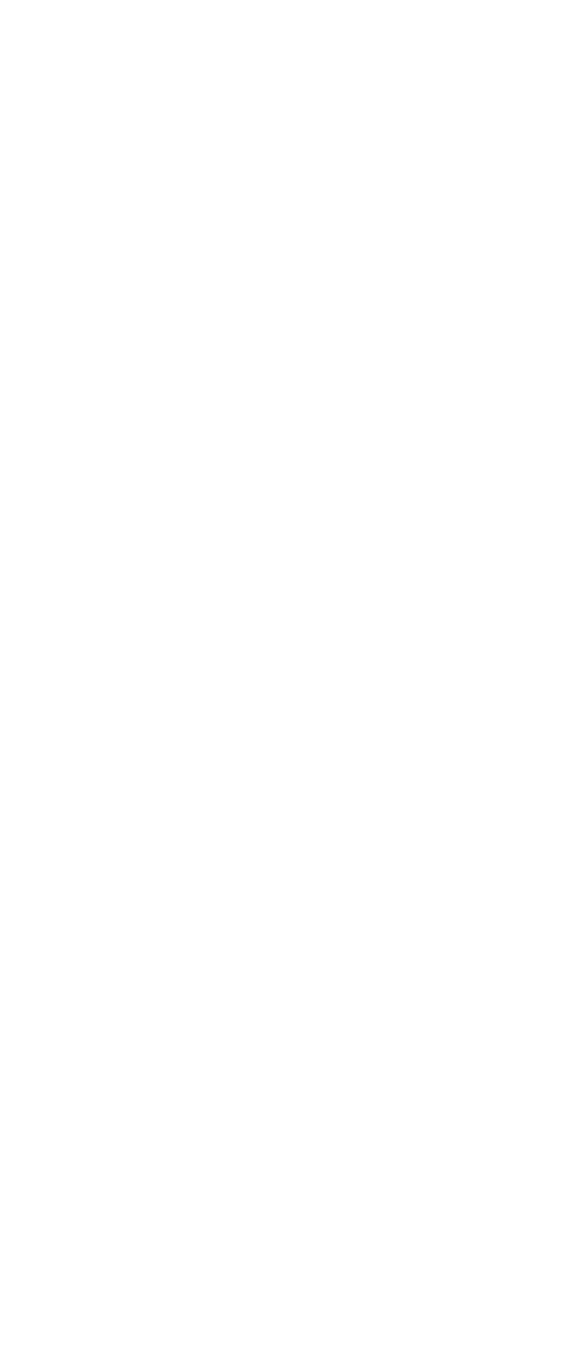
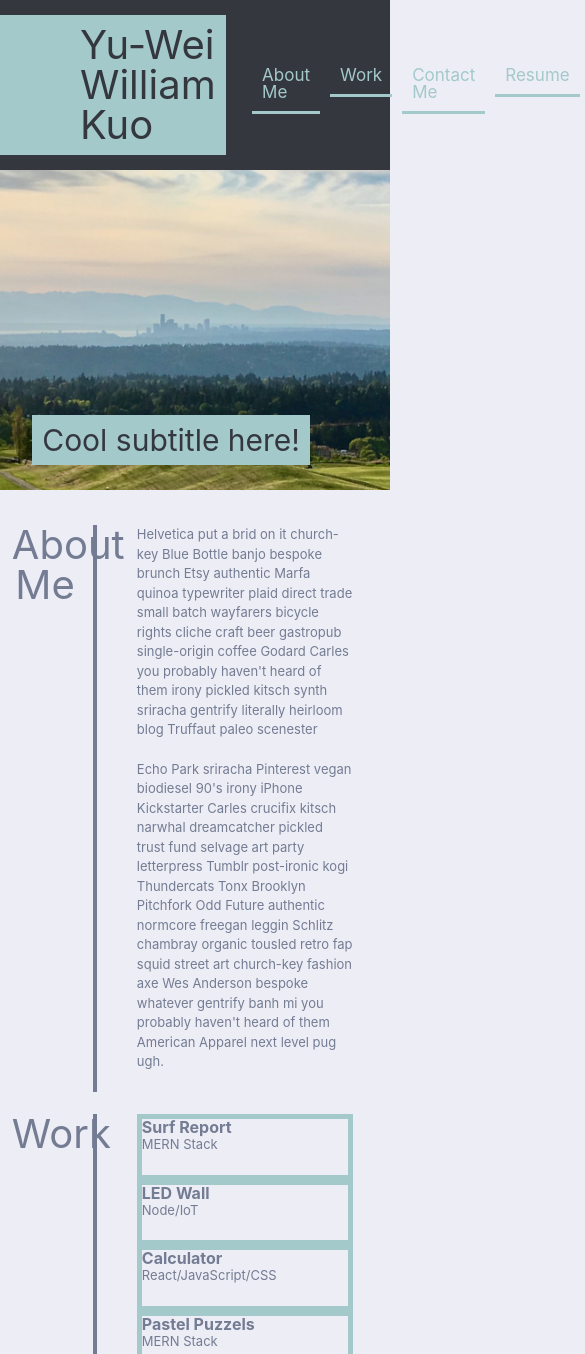
Before and after one commit to ywkuo227/ywk-portfolio, a plain HTML site: page index.html in a window 390 px wide. Shown: the top 1354 px of the page, 585 px wide, since content can reach past the window. Before the commit the page ends 844 px from the top, so only its background shows below. Drawn offline with Linux system fonts and the light colour scheme.

Commit message:
First milestone. Major code push.
HTML:
- Build out of the HTML structure and layout.
- Creation of Header, Navigation, Hero image, About Me and Contact Me.
- Work section is work in progress.

CSS:
- 90% complete with the desktop styles.
- Mobile/Viewport style is yet to complete.

Assets:
- Inclusion of Hero image.

```diff
--- /dev/null
+++ b/assets/css/reset.css
@@ -0,0 +1,29 @@
+* {
+  margin: 0;
+  padding: 0;
+  box-sizing: border-box;
+}
+
+html {
+  height: 100%;
+}
+
+body {
+  min-height: 100%;
+  line-height: 1;
+  font-family: sans-serif;
+}
+
+h1, h2, h3, h4, h5, h6 {
+  font-size: 100%;
+}
+
+input, select, option, optgroup, textarea, button,
+pre, code {
+  font-size: 100%;
+  font-family: inherit;
+}
+
+ol, ul {
+  list-style: none;
+}
--- /dev/null
+++ b/assets/css/style.css
@@ -0,0 +1,131 @@
+:root {
+    --tiffanygreen: rgba(163, 201, 203, 190);
+    --grey: rgba(53, 55, 63, 55);
+    --white:rgba(237, 237, 246, 238);
+    --oceanblue: rgba(115, 124, 146, 124);
+}
+
+* {
+    box-sizing: border-box;
+    padding: 0;
+    margin: 0;
+    font-family:-apple-system, BlinkMacSystemFont, 'Segoe UI', Roboto, Oxygen, Ubuntu, Cantarell, 'Open Sans', 'Helvetica Neue', sans-serif
+}
+
+h1, h2, h3 {
+    font-weight: normal;
+}
+
+body {
+    background-color: var(--white);
+}
+
+header {
+    display: flex;
+    background-color: var(--grey);
+    width: 100%;
+    padding: 15px 0 15px 0;
+    justify-content: space-between;
+    align-items: center;
+}
+
+h1 {
+    display: inline-block;
+    background-color: var(--tiffanygreen);
+    font-size: 40px;
+    color: var(--grey);
+    padding: 10px 10px 10px 80px;
+}
+
+nav {
+    padding: 0 5.5% 0 5.5%;
+}
+
+nav ul {
+    display: flex;
+    flex-direction: row;
+}
+
+nav ul li a {
+    display: inline-block;
+    text-decoration: none;
+    font-size: 17px;
+    color: var(--tiffanygreen);
+    padding: 10px;
+    margin: 5px;
+    border-bottom: 3px solid var(--tiffanygreen);
+}
+
+.hero {
+    display: flex;
+    padding-bottom: 25px;
+    padding-right: 80px;
+    justify-content: flex-end;
+    align-items: flex-end;
+    height: 320px;
+    width: 100%;
+    background-image: url("../images/background.jpg");
+    background-size: cover;
+    background-position: center;
+}
+
+h2 {
+    background-color: var(--tiffanygreen);
+    font-size: 30px;
+    color: var(--grey);
+    padding: 10px;
+}
+
+main {
+    margin: 35px 6.5% 55% 0;
+}
+
+section {
+    display: flex;
+    box-sizing: border-box;
+    justify-content: center;
+    color: var(--oceanblue);
+    margin: 22.5px 0 22.5px 0;
+}
+
+h3 {
+    float: left;
+    font-size: 40px;
+    text-align: right;
+    width: 23.3%;
+    padding-right: 18px;
+    border-right: 4px solid var(--oceanblue);
+}
+
+article, section ul {
+    float: right;
+    padding-left: 40px;
+    width: 70.2%;
+}
+
+p {
+    font-size: 13px;
+    line-height: 1.5;
+    margin-bottom: 20px;
+}
+
+.work {
+    flex: 1 0 450px;
+    border: 5px solid var(--tiffanygreen);
+}
+
+section ul {
+    display: flex;
+    flex-direction: row;
+    justify-content: space-between;
+    align-items: center;
+}
+
+section ul li a {
+    display: inline-block;
+    text-decoration: none;
+    font-size: 17px;
+    color: var(--oceanblue);
+    padding: 10px;
+    border-bottom: 3px solid var(--oceanblue);
+}
--- a/assets/style.css
+++ /dev/null
@@ -1,9 +0,0 @@
-* {
-    box-sizing: border-box;
-    padding: 0;
-    margin: 0;
-}
-
-body {
-    background-color: blanchedalmond;
-}
--- a/index.html
+++ b/index.html
@@ -4,9 +4,80 @@
     <meta charset="UTF-8">
     <meta http-equiv="X-UA-Compatible" content="IE=edge">
     <meta name="viewport" content="width=device-width, initial-scale=1.0">
+    <link rel="stylesheet" href="assets/css/reset.css">
+    <link rel="stylesheet" href="assets/css/style.css">
     <title>Welcome to William's Portfolio</title>
 </head>
 <body>
-
+    <header>
+        <h1>Yu-Wei William Kuo</h1>
+        <nav>
+            <ul>
+                <li>
+                    <a href="#about-me">About Me</a>
+                </li>
+                <li>
+                    <a href="#work">Work</a>
+                </li>
+                <li>
+                    <a href="#contact-me">Contact Me</a>
+                </li>
+                <li>
+                    <a href="#resume">Resume</a>
+                </li>
+            </ul>
+        </nav>
+    </header>
+    <div class="hero">
+        <h2>Cool subtitle here!</h2>
+    </div>
+    <main>
+        <section>
+            <h3>About<br>Me</h3>
+            <article>
+                <p>
+                    Helvetica put a brid on it church-key Blue Bottle banjo bespoke brunch Etsy authentic Marfa quinoa typewriter plaid direct trade small batch wayfarers bicycle rights cliche craft beer gastropub single-origin coffee Godard Carles you probably haven't heard of them irony pickled kitsch synth sriracha gentrify literally heirloom blog Truffaut paleo scenester
+                </p>
+                <p>
+                    Echo Park sriracha Pinterest vegan biodiesel 90's irony iPhone Kickstarter Carles crucifix kitsch narwhal dreamcatcher pickled trust fund selvage art party letterpress Tumblr post-ironic kogi Thundercats Tonx Brooklyn Pitchfork Odd Future authentic normcore freegan leggin Schlitz chambray organic tousled retro fap squid street art church-key fashion axe Wes Anderson bespoke whatever gentrify banh mi you probably haven't heard of them American Apparel next level pug ugh.
+                </p>
+            </article>
+        </section>
+        <section>
+            <h3>Work</h3>
+            <article>
+                <div class="work">
+                    <h4>Surf Report</h4>
+                    <p>MERN Stack</p>
+                </div>
+                <div class="work">
+                    <h4>LED Wall</h4>
+                    <p>Node/IoT</p>
+                </div>
+                <div class="work">
+                    <h4>Calculator</h4>
+                    <p>React/JavaScript/CSS</p>
+                </div>
+                <div class="work">
+                    <h4>Pastel Puzzels</h4>
+                    <p>MERN Stack</p>
+                </div>
+                <div class="work">
+                    <h4>Run Buddy</h4>
+                    <p>HTML/CSS</p>
+                </div>
+            </article>
+        </section>
+        <section>
+            <h3>Contact<br>Me</h3>
+            <ul>
+                <li><a href="tel:+14255039206">425.503.9206</a></li>
+                <li><a href="mailto:ywkuo@outlook.com">ywkuo@outlook.com</a></li>
+                <li><a href="https://github.com/ywkuo227">GitHub</a></li>
+                <li><a href="">Twitter</a></li>
+                <li><a href="">Spotify</a></li>
+            </ul>
+        </section>
+    </main>
 </body>
 </html>
```
Also changed, not shown: assets/images/background.jpg (added), 2 other files.
